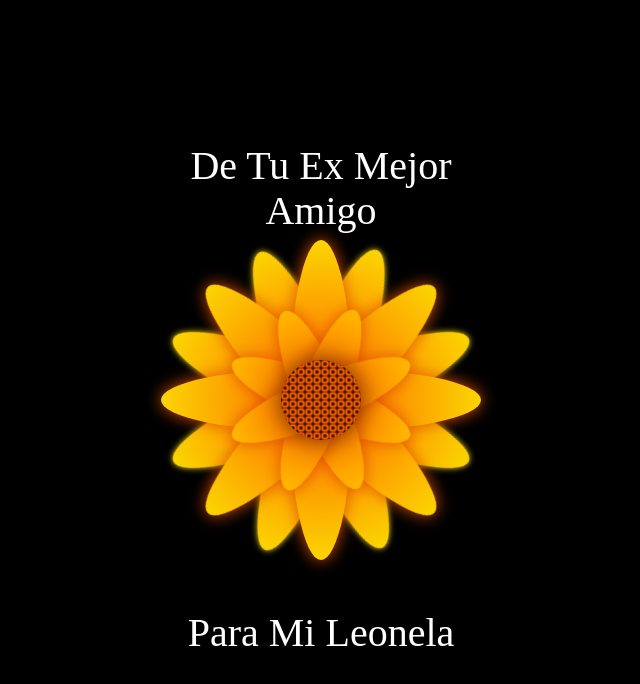
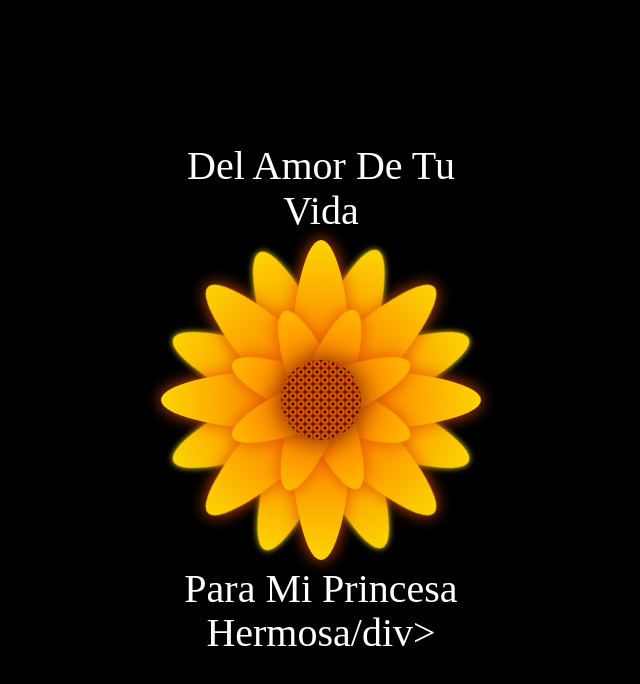
Before and after one commit to jhonsilortiz/floresamarillasv4, a plain HTML site: page docs/index.html in a window 1280 px wide. Shown: the whole page, without its empty margins (319-959 px from the left). Drawn offline with Linux system fonts and the light colour scheme.

Commit message:
Update index.html

```diff
--- a/docs/index.html
+++ b/docs/index.html
@@ -10,7 +10,7 @@
 <body>
 
 <div class="flower">
-    <div class="text-above">De Tu Ex Mejor Amigo</div>
+    <div class="text-above">Del Amor De Tu Vida</div>
     <div class="mid">
     </div>
     <div class="Petal1 p1">
@@ -37,7 +37,7 @@
     </div>
     <div class="Petal3 p4">
     </div>
-    <div class="text-below">Para Mi Leonela</div>
+    <div class="text-below">Para Mi Princesa Hermosa/div>
   </div>
 </body>
 </html>
```
